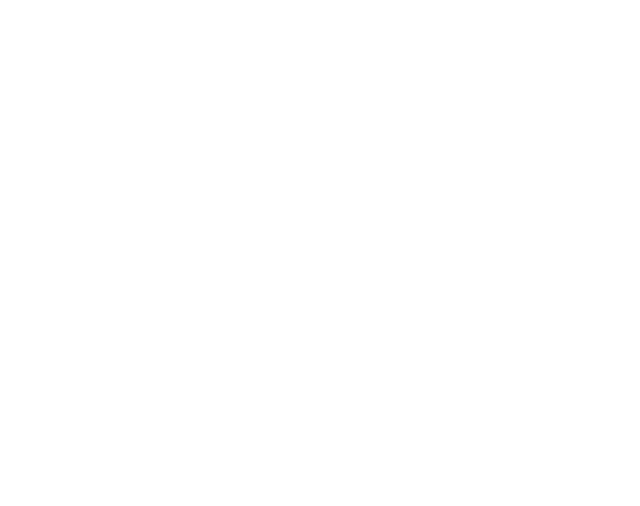
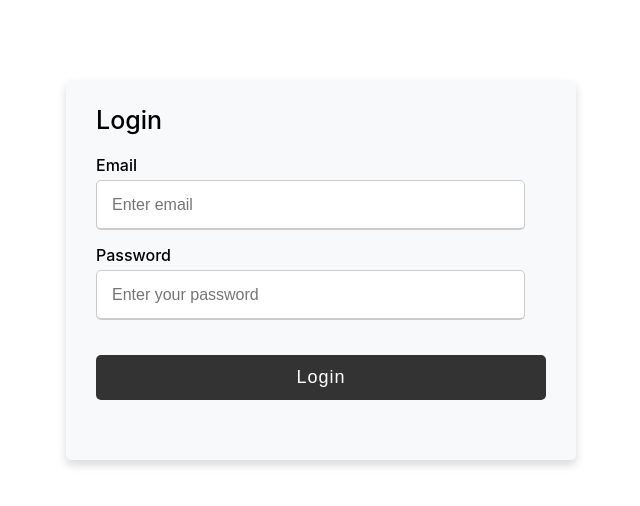
Before and after one commit to sanketsupekar/Resort_System_Design, a React (Create React App) app in the folder client/: page /login in a window 1280 px wide. Before the commit this address had no page. Shown: the top 506 px of the page, without its empty margins (319-959 px from the left). Built offline with nearby package versions, Linux system fonts and the light colour scheme.

Commit message:
login otp design

```diff
--- a/client/src/App.js
+++ b/client/src/App.js
@@ -2,13 +2,27 @@ import React from "react";
 import { BrowserRouter, Routes, Route, Switch } from "react-router-dom";
 import HomePage from "./pages/HomePage"; // Import your home page component
 import './global.css';
+import LoginForm from "./components/LoginForm";
+import GenerateOTP from "./components/GenerateOTP";
+import VerifyOTP from "./components/VerifyOTP";
+
 
 function App() {
   return (
     <>
       <BrowserRouter>
         <Routes>
-            <Route path="/" element = {<HomePage/>}></Route>
+        <Route path="/" element = {<HomePage/>}></Route>
+        {/* {Login_form */}
+        <Route path="/login" element = {<LoginForm/>}></Route>
+
+        {/* {GenerateOTP} */}
+        <Route path="/generateOTP" element = {<GenerateOTP/>}></Route>
+
+        {/* {Verify OTP} */}
+        <Route path="/verifyOTP" element = {<VerifyOTP/>}></Route>
+
+
         </Routes>
       </BrowserRouter>
     </>
--- /dev/null
+++ b/client/src/components/GenerateOTP.js
@@ -0,0 +1,57 @@
+import React, { useState } from "react";
+import "../styles/components/LoginForm.css"; // Import your CSS file if needed
+
+function GenerateOTP() {
+  const [formData, setFormData] = useState({
+    email: "",
+
+
+
+  });
+
+  const handleChange = (e) => {
+    const { name, value } = e.target;
+   // console.log(e);
+    setFormData({ ...formData, [name]: value });
+  };
+
+  const handleSubmit = (e) => {
+    e.preventDefault();
+    // Handle form submission here (e.g., send data to the server)
+    console.log(formData);
+  };
+
+  return (
+    <div className="login_container">
+      {/* <div className="title">Get OTP </div> */}
+      <div className="content">
+        <form onSubmit={handleSubmit}>
+          <div className="user-details">
+            {/* Email */}
+            <div className="input-box">
+              <span className="details">Email</span>
+              <input
+                type="text"
+                placeholder="Enter email"
+                name="email"
+                value={formData.email}
+                onChange={handleChange}
+                required
+              />
+            </div>
+
+
+
+            </div>
+
+            <div className="button">
+            <button> Get OTP</button>
+
+          </div>
+        </form>
+      </div>
+    </div>
+  );
+}
+
+export default GenerateOTP;
--- /dev/null
+++ b/client/src/components/LoginForm.js
@@ -0,0 +1,69 @@
+import React, { useState } from "react";
+import "../styles/components/LoginForm.css"; // Import your CSS file if needed
+
+function LoginForm() {
+  const [formData, setFormData] = useState({
+    email: "",
+
+    password: ""
+
+  });
+
+  const handleChange = (e) => {
+    const { name, value } = e.target;
+   // console.log(e);
+    setFormData({ ...formData, [name]: value });
+  };
+
+  const handleSubmit = (e) => {
+    e.preventDefault();
+    // Handle form submission here (e.g., send data to the server)
+    console.log(formData);
+  };
+
+  return (
+    <div className="login_container">
+      <div className="title">Login</div>
+      <div className="content">
+        <form onSubmit={handleSubmit}>
+          <div className="user-details">
+            {/* Email */}
+            <div className="input-box">
+              <span className="details">Email</span>
+              <input
+                type="text"
+                placeholder="Enter email"
+                name="email"
+                value={formData.email}
+                onChange={handleChange}
+                required
+              />
+            </div>
+
+            {/* Password */}
+            <div className="input-box">
+              <span className="details">Password</span>
+              <input
+                type="password"
+                placeholder="Enter your password"
+                name="password"
+                value={formData.password}
+                onChange={handleChange}
+                required
+              />
+            </div>
+
+            {/* Confirm Password */}
+                      </div>
+
+                      <div className="button">
+            <button> Login</button>
+
+          </div>
+        </form>
+      </div>
+    </div>
+  );
+}
+
+export default LoginForm;
--- a/client/src/components/RegistrationForm.js
+++ b/client/src/components/RegistrationForm.js
@@ -142,9 +142,9 @@ function RegistrationForm() {
               />
             </div>
           </div>
+          <div className="button">
+            <button> Register</button>
 
-          <div className="button">
-            <input type="submit" value="Register" />
           </div>
         </form>
       </div>
--- /dev/null
+++ b/client/src/components/VerifyOTP.js
@@ -0,0 +1,56 @@
+import React, { useState } from "react";
+import "../styles/components/LoginForm.css"; // Import your CSS file if needed
+
+function VerifyOTP() {
+  const [formData, setFormData] = useState({
+    otp: "",
+
+
+
+  });
+
+  const handleChange = (e) => {
+    const { name, value } = e.target;
+   // console.log(e);
+    setFormData({ ...formData, [name]: value });
+  };
+
+  const handleSubmit = (e) => {
+    e.preventDefault();
+    // Handle form submission here (e.g., send data to the server)
+    console.log(formData);
+
+
+  };
+
+  return (
+    <div className="login_container">
+      <div className="title">Validate OTP </div>
+      <div className="content">
+        <form onSubmit={handleSubmit}>
+          <div className="user-details">
+            {/* OTP */}
+            <div className="input-box">
+              <span className="details">OTP</span>
+              <input
+                type="text"
+                placeholder="Enter OTP"
+                name="otp"
+                value={formData.otp}
+                onChange={handleChange}
+                required
+              />
+            </div>
+          </div>
+
+          <div className="button">
+            <button> Submit</button>
+
+          </div>
+        </form>
+      </div>
+    </div>
+  );
+}
+
+export default VerifyOTP;
--- a/client/src/pages/HomePage.js
+++ b/client/src/pages/HomePage.js
@@ -1,11 +1,14 @@
 import React from 'react';
 import Navbar from '../components/NavBar'; // Import the Navbar component
 import RegistrationForm from '../components/RegistrationForm';
+import LoginForm from '../components/LoginForm';
 function HomePage() {
   return (
     <>
     <Navbar/>
     <RegistrationForm/>
+    {/* <LoginForm/> */}
+
     </>
   );
 }
--- /dev/null
+++ b/client/src/styles/components/LoginForm.css
@@ -0,0 +1,123 @@
+@import url('https://fonts.googleapis.com/css2?family=Poppins:wght@200;300;400;500;600;700&display=swap');
+
+.login_container{
+  max-width: 450px;
+  width: 100%;
+  margin: auto;
+  margin-top: 5rem;
+  background-color:  var(--background-color);
+  padding: 25px 30px;
+  border-radius: 5px;
+  box-shadow: 0 5px 10px rgba(0,0,0,0.15);
+}
+.login_container .title{
+  font-size: 25px;
+  font-weight: 500;
+  position: relative;
+}
+
+.login_container form .user-details{
+  flex-wrap: wrap;
+  justify-content: space-between;
+  margin: 20px 0 12px 0;
+}
+.login_container form .user-details .input-box{
+  margin-bottom: 15px;
+  width: calc(100% / 2 - 20px);
+}
+.login_container form .input-box span.details{
+  display: block;
+  font-weight: 500;
+  margin-bottom: 5px;
+}
+.login_container .user-details .input-box input{
+  height: 45px;
+  width: 200%;
+  outline: none;
+  font-size: 16px;
+  border-radius: 5px;
+  padding-left: 15px;
+  border: 1px solid #ccc;
+  border-bottom-width: 2px;
+  transition: all 0.3s ease;
+}
+
+.login_container form .gender-details .gender-title{
+  font-size: 20px;
+  font-weight: 500;
+ }
+ .login_container form .category{
+   display: flex;
+   width: 80%;
+   margin: 14px 0 ;
+   justify-content: space-between;
+ }
+ .login_container form .category label{
+   display: flex;
+   align-items: center;
+   cursor: pointer;
+ }
+ .login_container form .category label .dot{
+  height: 18px;
+  width: 18px;
+  border-radius: 50%;
+  margin-right: 10px;
+  background: #d9d9d9;
+  border: 5px solid transparent;
+  transition: all 0.3s ease;
+}
+ #dot-1:checked ~ .category label .one,
+ #dot-2:checked ~ .category label .two,
+ #dot-3:checked ~ .category label .three{
+   background: #9b59b6;
+   border-color: #d9d9d9;
+ }
+ .login_container form input[type="radio"]{
+   display: none;
+ }
+ .login_container form .button{
+   height: 45px;
+   margin: 35px 0;
+   width:100%;
+ }
+ .login_container form button{
+   height: 100%;
+   width: 100%;
+   border-radius: 5px;
+   border: none;
+   color: #fff;
+   font-size: 18px;
+   font-weight: 500;
+   letter-spacing: 1px;
+   cursor: pointer;
+   transition: all 0.3s ease;
+   background: var(--primary-color);
+ }
+ .login_container form .button input:hover{
+  /* transform: scale(0.99); */
+  background: var(--secondary-color);
+  }
+ @media(max-width: 584px){
+ .container{
+  max-width: 100%;
+}
+.login_container form .user-details .input-box{
+    margin-bottom: 15px;
+    width: 100%;
+  }
+  .login_container  form .category{
+    width: 100%;
+  }
+  .login_container form .user-details{
+    max-height: 300px;
+    overflow-y: scroll;
+  }
+  .login_container .user-details::-webkit-scrollbar{
+    width: 5px;
+  }
+  }
+  @media(max-width: 459px){
+    .login_container  .content .category{
+    flex-direction: column;
+  }
+}
```
Also changed, not shown: 1 other file (tests, documents, lock files or other folders).
